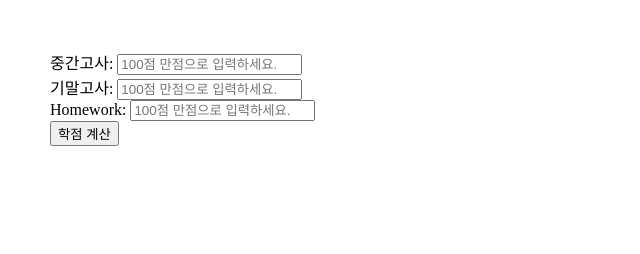
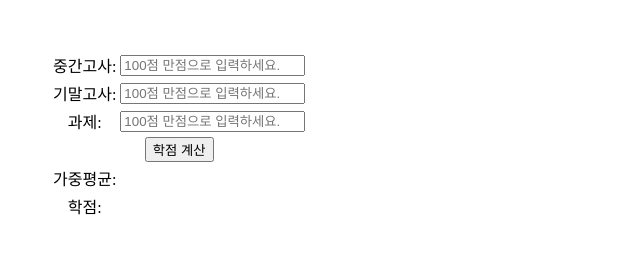
Before and after one commit to ckiekim/Front-end-lecture-2022.11, a plain HTML site: page 05.JavaScript/ch03.조건문/04.학점.html in a window 1280 px wide. Shown: the whole page, without its empty margins (0-640 px from the left). Drawn offline with Linux system fonts and the light colour scheme.

Commit message:
JS 조건문

```diff
--- a/05.JavaScript/ch03.조건문/04.학점.html
+++ b/05.JavaScript/ch03.조건문/04.학점.html
@@ -12,7 +12,7 @@
             const report = Number(document.getElementById('report').value);
             const average = mid * 0.3 + final * 0.5 + report * 0.2;
             const avgTag = document.getElementById('average');
-            avgTag.innerHTML = `<h4>가중평균: ${average}</h4>`;
+            avgTag.innerHTML = average;
 
             let grade;
             switch(parseInt(average / 10)) {
@@ -29,17 +29,38 @@
                     grade = 'F';
             }
             const gradeTag = document.getElementById('grade');
-            gradeTag.innerHTML = `<h4>학점: ${grade}</h4>`;
+            gradeTag.innerHTML = grade;
         }
     </script>
+    <style>
+        td { text-align: center; }
+    </style>
 </head>
 <body style="margin: 50px;">
-    중간고사: <input type="text" id="mid" placeholder="100점 만점으로 입력하세요."><br>
-    기말고사: <input type="text" id="final" placeholder="100점 만점으로 입력하세요."><br>
-    Homework: <input type="text" id="report" placeholder="100점 만점으로 입력하세요."><br>
-    <button onclick="score()">학점 계산</button><br>
-    <br>
-    <p id="average"></p>
-    <p id="grade"></p>
+    <table>
+        <tr>
+            <td>중간고사:</td>
+            <td><input type="text" id="mid" placeholder="100점 만점으로 입력하세요."></td>
+        </tr>
+        <tr>
+            <td>기말고사:</td>
+            <td><input type="text" id="final" placeholder="100점 만점으로 입력하세요."></td>
+        </tr>
+        <tr>
+            <td>과제:</td>
+            <td><input type="text" id="report" placeholder="100점 만점으로 입력하세요."></td>
+        </tr>
+        <tr>
+            <td colspan="2"><button onclick="score()">학점 계산</button></td>
+        </tr>
+        <tr>
+            <td>가중평균:</td>
+            <td id="average"></td>
+        </tr>
+        <tr>
+            <td>학점:</td>
+            <td id="grade"></td>
+        </tr>
+    </table>
 </body>
 </html>
```
Also changed, not shown: 05.JavaScript/ch03.조건문/05.기타.js (added, +8 -0 lines).
